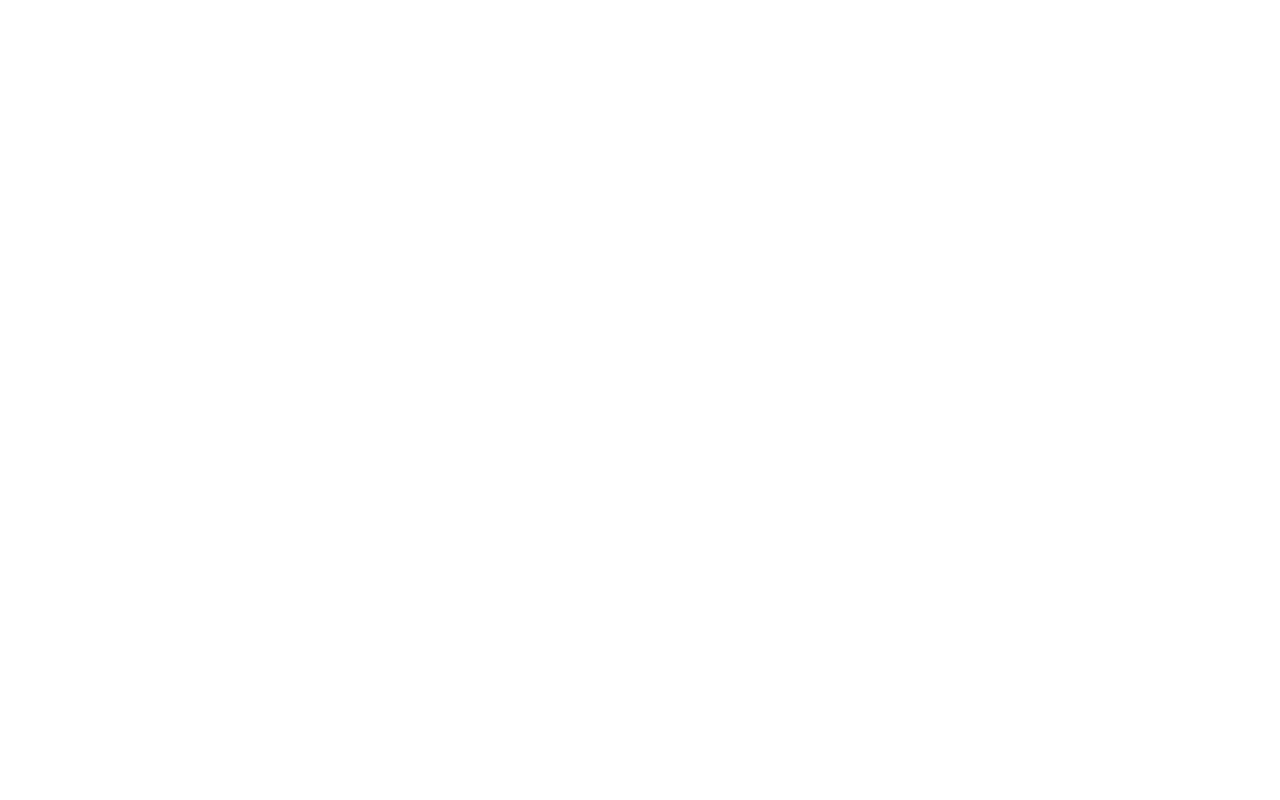
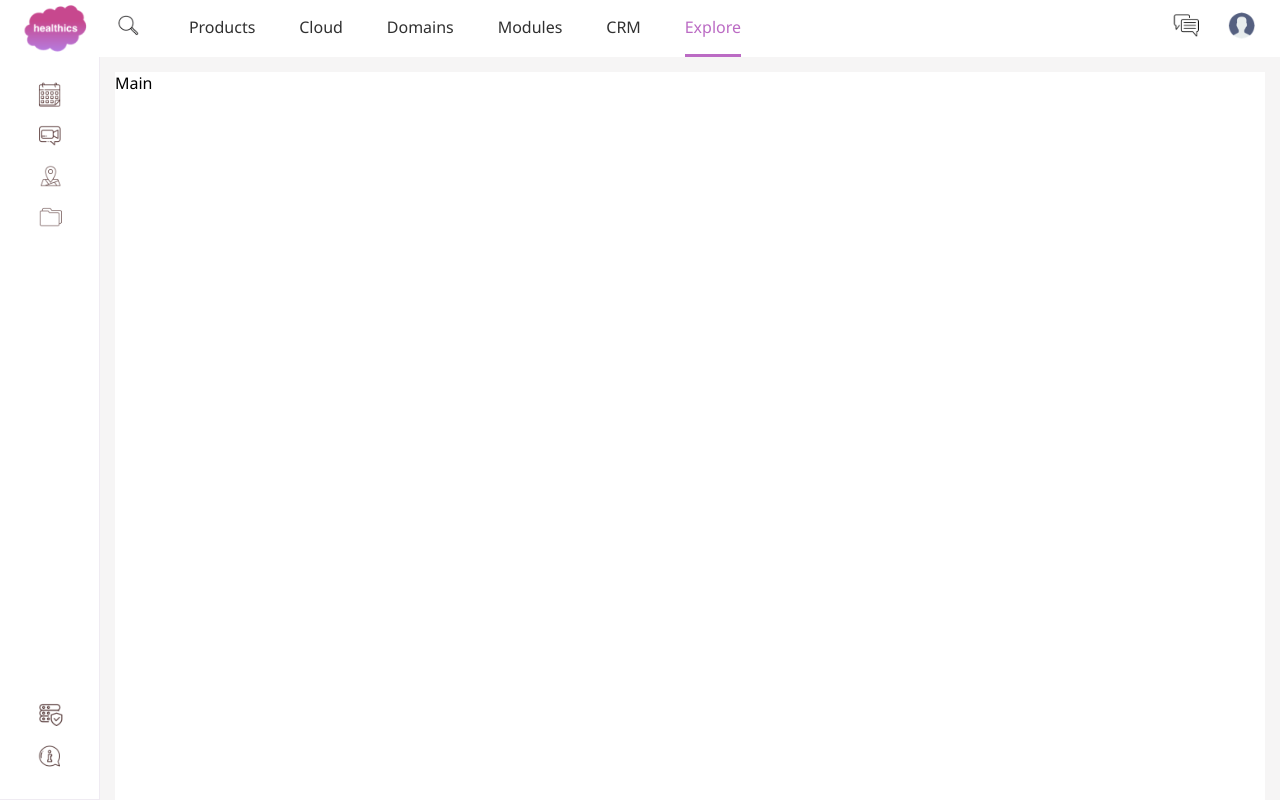
Before and after one commit to stefanov2081/CloudHealthicsPrototype, a plain HTML site: page explore.html in a window 1280 px wide. Drawn offline with Linux system fonts and the light colour scheme.

Commit message:
Create main layout
The main layout has two different versions for mobile devices and
desktop computers.

The mobile version has a main navigation in two rows, sidebar
navigation that is hidden by default, and the rest of the screen is
taken by the main content. There is a sandwich button to display the
idebar navigation on demand.

The desktop version is divided into three sections. A main navigation
ontop, a sidebar navigation on the left of the screen and a main
content section taking the rest of the space. The sandwich button is
hidden, because the sidebar navigation is shown by default and is not
collapsable.

When you resize the screen the layout switches from the mobile version
to the desktop and vice versa.

```diff
--- a/explore.html
+++ b/explore.html
@@ -0,0 +1,129 @@
+<!DOCTYPE html>
+<html lang="en">
+
+<head>
+    <meta charset="utf-8" />
+    <meta name="viewport" content="width=device-width, initial-scale=1">
+    <link rel="stylesheet" href="style.css">
+    <title>Cloud Healthics - Explore</title>
+</head>
+
+<body>
+    <div class="page-layout">
+        <header class="main-navigation-layout">
+            <nav class="main-navigation">
+
+                <img src="./images/cloud-healthics-logo.png" alt="Cloud Healthics Logo">
+
+                <a href="javascript: void(0)" class="inactive-link search">
+                    <img src="./images/search-icon.png" alt="search">
+                </a>
+
+                <ul class="navigation-items">
+                    <li>
+                        <a href="javascript: void(0)" class="inactive-link">
+                            Products
+                        </a>
+                    </li>
+                    <li>
+                        <a href="javascript: void(0)" class="inactive-link">
+                            Cloud
+                        </a>
+                    </li>
+                    <li>
+                        <a href="javascript: void(0)" class="inactive-link">
+                            Domains
+                        </a>
+                    </li>
+                    <li>
+                        <a href="javascript: void(0)" class="inactive-link">
+                            Modules
+                        </a>
+                    </li>
+                    <li>
+                        <a href="javascript: void(0)" class="inactive-link">
+                            CRM
+                        </a>
+                    </li>
+                    <li class="selected">
+                        <a href="#">
+                            Explore
+                        </a>
+                    </li>
+                </ul>
+
+                <a href="javascript: void(0)" class="inactive-link chat">
+                    <img src="./images/chat-icon.png" alt="chat">
+                </a>
+                <a href="javascript: void(0)" class="inactive-link user-profile">
+                    <img src="./images/user-profile-icon.png" alt="user profile">
+                </a>
+
+                <button class="toggle-side-navigation" onclick="toggleSidebar();">
+                    <svg xmlns="http://www.w3.org/2000/svg" viewBox="0 0 30 30" width="30" height="30"
+                        focusable="false">
+                        <title>Menu</title>
+                        <path stroke="black" stroke-width="2" stroke-linecap="round" stroke-miterlimit="10"
+                            d="M4 7h22M4 15h22M4 23h22"></path>
+                    </svg>
+                </button>
+            </nav>
+        </header>
+
+        <aside class="sidebar-container hidden">
+            <nav>
+                <ul>
+                    <li>
+                        <a href="javascript: void(0)" class="inactive-link">
+                            <img class="" src="./images/calendar-icon.png" alt="calendar">
+                            <span class="sidebar-navigation-item-title">Calendar</span>
+                        </a>
+                    </li>
+                    <li>
+                        <a href="javascript: void(0)" class="inactive-link">
+                            <img class="" src="./images/meet-icon.png" alt="meet">
+                            <span class="sidebar-navigation-item-title">Meet</span>
+                        </a>
+                    </li>
+                    <li>
+                        <a href="javascript: void(0)" class="inactive-link">
+                            <img class="" src="./images/location-icon.png" alt="location">
+                            <span class="sidebar-navigation-item-title">Location</span>
+                        </a>
+                    </li>
+                    <li>
+                        <a href="javascript: void(0)" class="inactive-link">
+                            <img class="" src="./images/folders-icon.png" alt="folders">
+                            <span class="sidebar-navigation-item-title">Folders</span>
+                        </a>
+                    </li>
+                </ul>
+
+                <ul>
+                    <li>
+                        <a href="javascript: void(0)" class="inactive-link">
+                            <img class="" src="./images/security-icon.png" alt="security">
+                            <span class="sidebar-navigation-item-title">Security</span>
+                        </a>
+                    </li>
+                    <li>
+                        <a href="javascript: void(0)" class="inactive-link">
+                            <img class="" src="./images/information-icon.png" alt="information">
+                            <span class="sidebar-navigation-item-title">Information</span>
+                        </a>
+                    </li>
+                </ul>
+            </nav>
+        </aside>
+        <section class="main-layout">
+            <main>
+                Main
+            </main>
+        </section>
+    </div>
+
+
+    <script src="site.js"></script>
+</body>
+
+</html>
--- a/site.js
+++ b/site.js
@@ -10,6 +10,30 @@ function login() {
     }
 }
 
+function toggleSidebar() {
+    let sidebar = document.getElementsByClassName('sidebar-container')[0];
+
+    if (sidebar.classList.contains('hidden')) {
+        sidebar.classList.remove('hidden');
+    } else {
+        sidebar.classList.add('hidden');
+    }
+
+    console.log(sidebar);
+}
+
 function alertDemo() {
     alert('This is a demo version. This functionality is only available in the full version.')
 }
+
+function assignEventHandler(className, eventHandler) {
+    let elements = document.getElementsByClassName(className);
+
+    for (let element of elements) {
+        element.addEventListener('click', eventHandler);
+    }
+}
+
+(function main(){
+    assignEventHandler('inactive-link', alertDemo);
+})();
--- a/style.css
+++ b/style.css
@@ -12,6 +12,9 @@ html {
 html, body {
     margin: 0;
     padding: 0;
+
+    width: 100%;
+    height: 100%;
 
     font-family: 'Segoe UI', Tahoma, Geneva, Verdana, sans-serif, 'Lucida Sans Regular', 'Lucida Grande', 'Lucida Sans Unicode', Geneva, Verdana, sans-serif;
 }
@@ -85,6 +88,7 @@ body {
 
 .hidden {
     visibility: hidden;
+    opacity: 0;
 }
 
 .aside {
@@ -96,10 +100,114 @@ body {
     height: 100vh;
 }
 
+.main-navigation {
+    display: flex;
+    flex-direction: row;
+    flex-wrap: wrap;
+    align-items: center;
+    justify-content: space-around;
+
+    border-bottom: 1px solid #EFEBF2;
+}
+
+.navigation-items {
+    order: 1;
+    flex-grow: 1;
+    flex-basis: 80%;
+
+    display: flex;
+    flex-direction: row;
+    padding: 0;
+    margin-bottom: 0;
+
+    justify-content: space-evenly;
+}
+
+.navigation-items li {
+    display: inline-block;
+
+    padding-bottom: 16px;
+}
+
+.navigation-items li.selected {
+    border-bottom: 3px solid #BB6BC4;
+}
+
+.navigation-items li a {
+    text-decoration: none;
+    color:#303030;
+}
+
+.navigation-items li.selected > a{
+    color: #BB6BC4;
+}
+
+.navigation-items .selected {
+    color: #BB6BC4;
+}
+
+.toggle-side-navigation {
+    background-color: transparent;
+
+    border: none;
+}
+
+.toggle-side-navigation:hover path {
+    transition-duration: 0.2s;
+
+    stroke: #BB6BC4;
+}
+
+.toggle-side-navigation:active path {
+    stroke: #BD87C1;
+}
+
+.sidebar-container {
+    position: absolute;
+
+    width: 100%;
+
+    /* transition-duration: 0.4s; */
+
+    background-color: #FFF;
+    border-right: 1px solid #EFEBF2;
+    border-bottom: 1px solid #EFEBF2;
+}
+
+.sidebar-container nav {
+    display: inline-block;
+}
+
+.sidebar-container nav ul {
+    margin: 10px;
+    padding: 0;
+
+    list-style-type: none;
+}
+
+.sidebar-container nav ul li {
+    margin-bottom: 5px;
+    padding: 0;
+
+    list-style-type: none;
+}
+
+.sidebar-container nav ul li a {
+    display: flex;
+    align-items: center;
+
+    text-decoration: none;
+
+    color:#303030;
+}
+
 @media (min-width: 576px) {
 }
 
 @media (min-width: 768px) {
+
+    /* Login */
+
     .login-layout {
         display: grid;
         grid-template-columns: 1fr 1fr;
@@ -108,8 +216,107 @@ body {
 
     .aside {
         display: initial;
+    }
 
+    /* Login */
+
+    /* Explore Layout*/
+
+    .page-layout {
+        display: grid;
+        grid-template-columns: 100px auto;
+        grid-template-rows: 57px auto;
+
+        height: 100%;
     }
+
+    .main-navigation-layout {
+        grid-column: 1/3;
+        grid-row: 1/2;
+    }
+
+    .main-navigation {
+        justify-content: flex-start;
+    }
+
+    .main-navigation > img {
+        margin: 0 20px 0 20px;
+    }
+
+    .main-navigation ul {
+        margin-right: auto;
+    }
+
+    .navigation-items {
+        flex-grow: 0;
+        order: 0;
+        flex-basis: 50%;
+    }
+
+    .main-navigation > .user-profile {
+        margin: 0 20px 0 20px;
+    }
+
+    .toggle-side-navigation {
+        display: none;
+    }
+
+    .sidebar-container {
+        grid-column: 1/2;
+        grid-row: 2/3;
+
+        position: initial;
+
+        visibility: visible;
+
+        opacity: 1;
+    }
+
+    .sidebar-container nav {
+        display: flex;
+        flex-direction: column;
+        align-items: center;
+        justify-content: space-between;
+
+        height: 100%;
+    }
+
+
+    .sidebar-container nav ul:first-child {
+        margin-top: 20px;
+    }
+
+    .sidebar-container nav ul:last-child {
+        margin-bottom: 20px;
+    }
+
+    .sidebar-navigation-item-title {
+        display: none;
+    }
+
+    .main-layout {
+        grid-column: 2/3;
+        grid-row: 2/3;
+    }
+
+    /* Explore Layout */
+
+    /* Main Layout */
+
+    .main-layout {
+        padding: 15px 15px 0 15px;
+
+        background-color: #F6F5F5;
+    }
+
+    .main-layout main {
+
+        height: 100%;
+        width: 100%;
+
+        background-color: #FFF;
+    }
+    /* Main Layout */
 }
 
 @media (min-width: 992px) {
```
Also changed, not shown: index.html (+2 -1 lines), images/calendar-icon.png (added), images/chat-icon.png (added), images/folders-icon.png (added), images/information-icon.png (added), images/location-icon.png (added), images/meet-icon.png (added), images/search-icon.png (added), images/security-icon.png (added), images/user-profile-icon.png (added).
